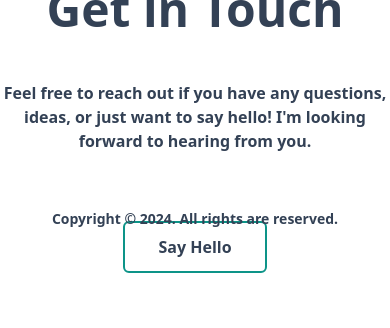
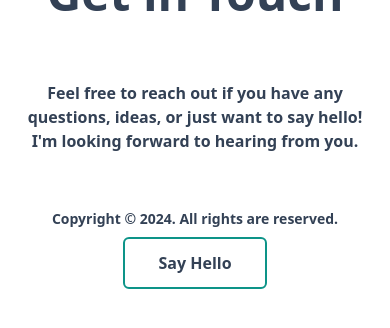
Before and after one commit to tandukar/Portfoilio.V2, a React (Vite) app in the folder portfolio.v2/: page /#/connect in a window 390 px wide. Shown: the top 328 px of the page. Built offline with nearby package versions, Linux system fonts and the light colour scheme.

Commit message:
update to connect section

```diff
--- a/portfolio.v2/src/pages/connect/Connect.tsx
+++ b/portfolio.v2/src/pages/connect/Connect.tsx
@@ -7,7 +7,7 @@ const Connect = () => {
             04<span className="font-medium text-lg mb-10">. What’s Next?</span>
           </p>
           <h1 className="text-5xl mb-12">Get in Touch</h1>
-          <p className="text-md text-center md:w-custom1 mb-10">
+          <p className="text-md text-center md:w-custom1 mb-10 py-4 md:px-0 px-4">
             Feel free to reach out if you have any questions, ideas, or just
             want to say hello! I'm looking forward to hearing from you.
           </p>
```
